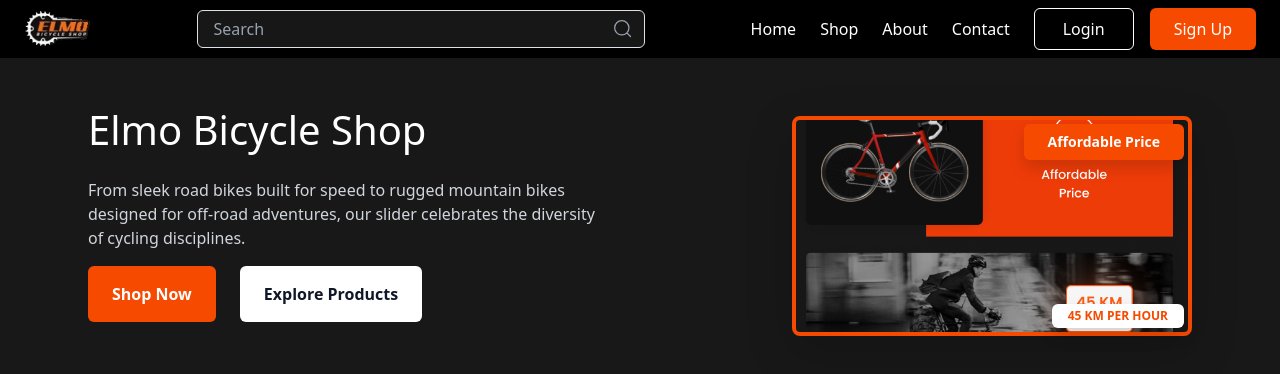
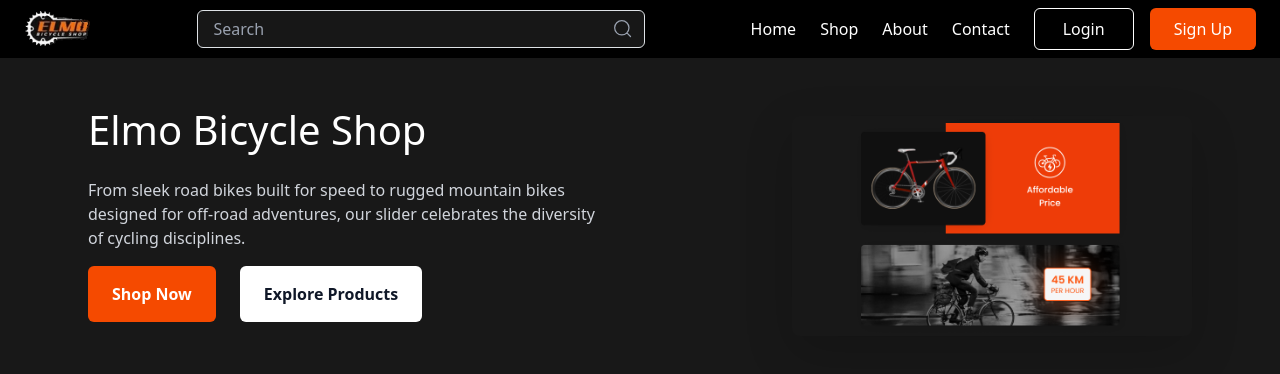
Before and after one commit to lakbaycavite/elmo-bicycle-shop-web, a React (Vite) app: page / in a window 1280 px wide. Shown: the top 374 px of the page. Built offline with nearby package versions, Linux system fonts and the light colour scheme.

Commit message:
FIX: first hero section

```diff
--- a/src/pages/HomePage.jsx
+++ b/src/pages/HomePage.jsx
@@ -19,18 +19,14 @@
             <button className="bg-white text-gray-900 font-semibold px-6 py-3 rounded transition hover:bg-gray-200">Explore Products</button>
           </div>
         </div>
-        {/* Right: Hero Image and Overlays */}
+        {/* Right: Hero Image (no overlays, no border, full scale) */}
         <div className="flex-1 flex flex-col items-center md:items-end mt-8 md:mt-0">
-          <div className="relative w-[320px] h-[180px] md:w-[400px] md:h-[220px]">
+          <div className="w-[320px] h-[180px] md:w-[400px] md:h-[220px] flex items-center justify-center bg-transparent">
             <img
               src="/images/icons/HeroPageImage.png"
               alt="Hero Bike"
-              className="w-full h-full object-cover rounded-lg shadow-lg border-4 border-orange-600"
+              className="w-full h-full object-contain rounded-lg shadow-lg"
             />
-            {/* Overlay: Price */}
-            <div className="absolute top-2 right-2 bg-orange-600 text-white px-4 py-2 rounded font-semibold text-sm shadow">Affordable Price</div>
-            {/* Overlay: Distance */}
-            <div className="absolute bottom-2 right-2 bg-white text-orange-600 px-3 py-1 rounded font-bold text-xs shadow">45 KM PER HOUR</div>
           </div>
         </div>
       </section>
```
